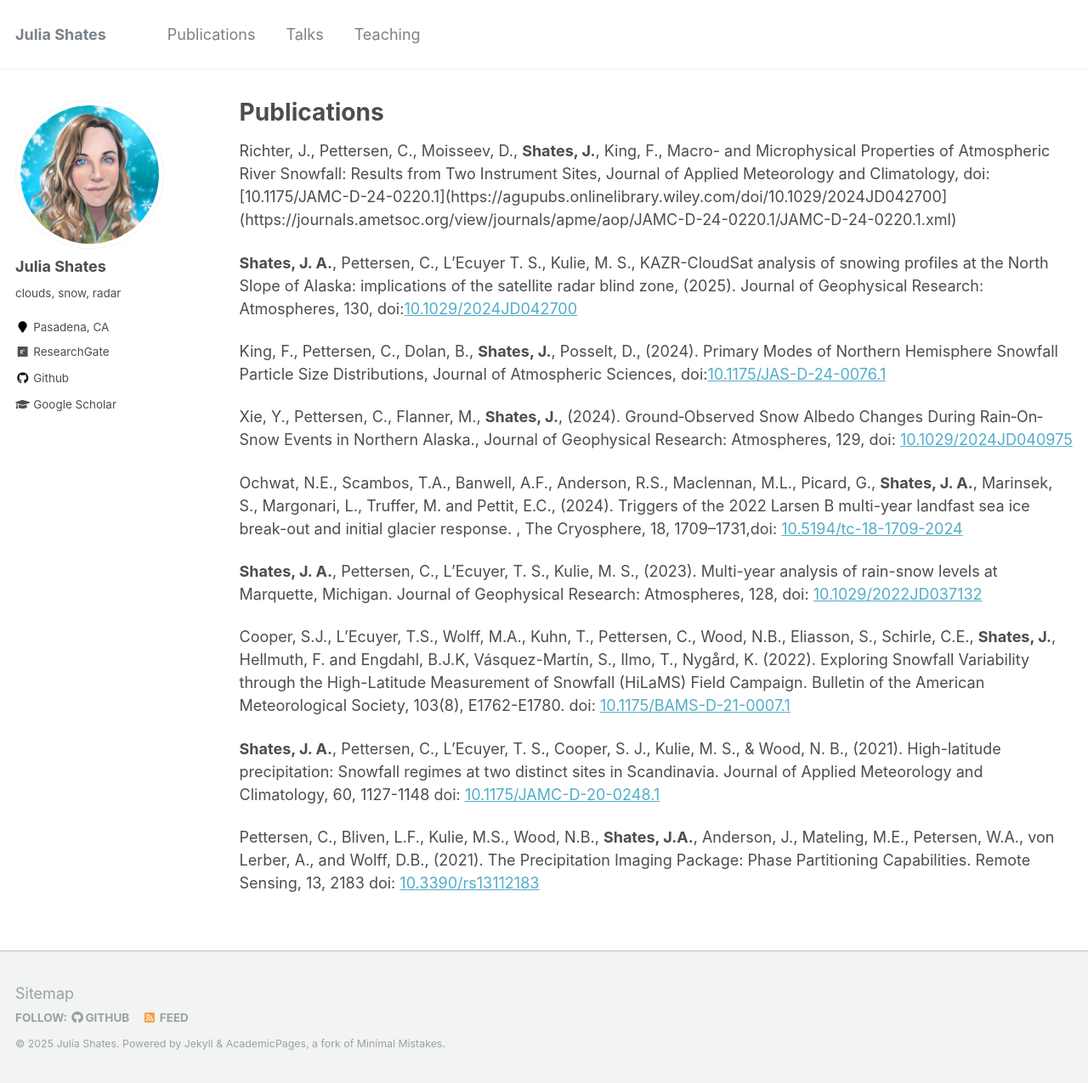
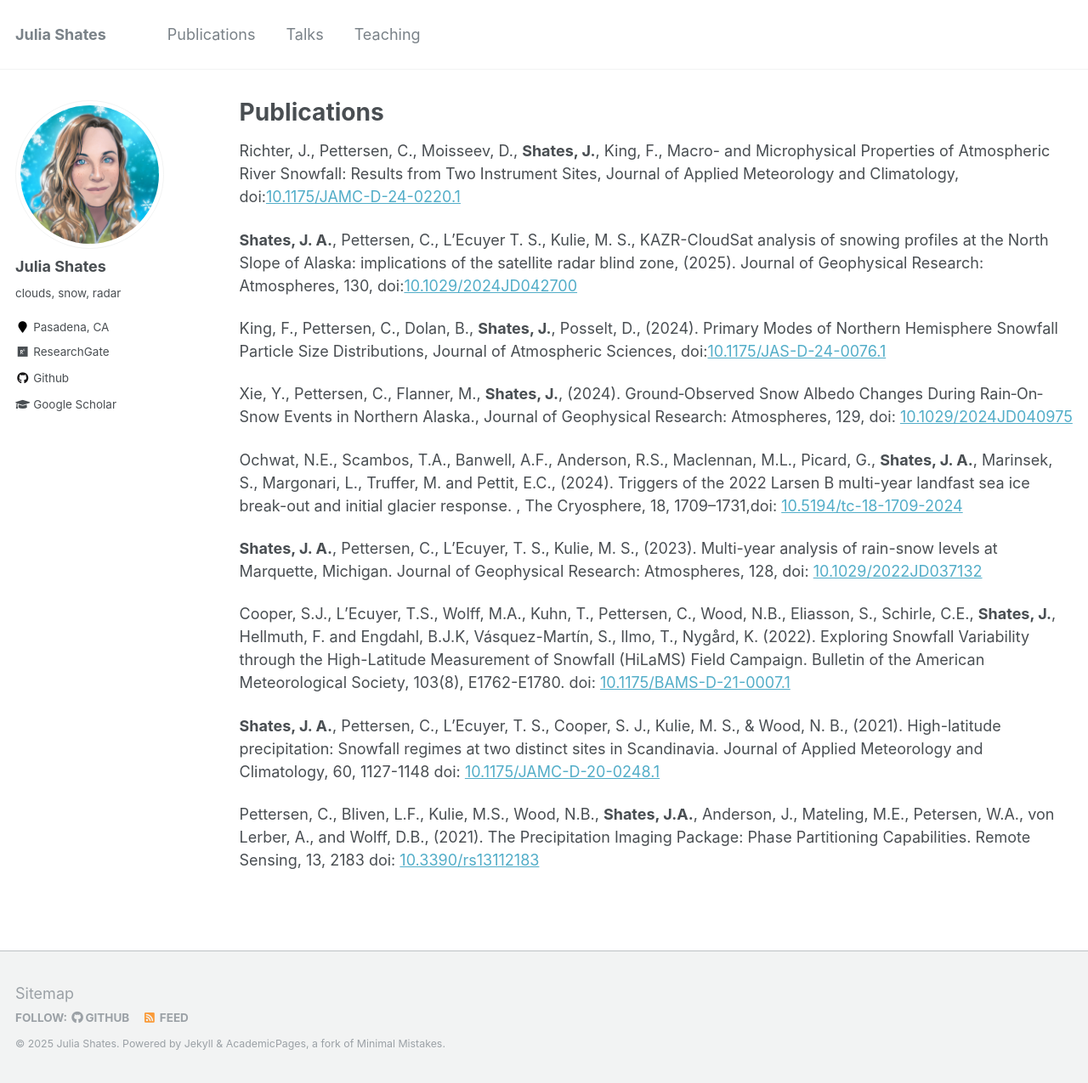
Before and after one commit to shates/shates.github.io, a Jekyll site: the page built from _pages/publications.md, in a window 1280 px wide and 1275 px high. Shown: the whole window at 85% size. Built offline with Jekyll 4.4.1, drawn with Linux system fonts in a browser that asks for light colours; some of the changed lines change nothing that is shown.

Commit message:
Update publications.md

```diff
--- a/_pages/publications.md
+++ b/_pages/publications.md
@@ -5,7 +5,7 @@ permalink: /publications/
 author_profile: true
 ---
 
-Richter, J., Pettersen, C., Moisseev, D., **Shates, J.**, King, F., Macro- and Microphysical Properties of Atmospheric River Snowfall: Results from Two Instrument Sites, Journal of Applied Meteorology and Climatology, doi:[10.1175/JAMC-D-24-0220.1](https://agupubs.onlinelibrary.wiley.com/doi/10.1029/2024JD042700](https://journals.ametsoc.org/view/journals/apme/aop/JAMC-D-24-0220.1/JAMC-D-24-0220.1.xml)
+Richter, J., Pettersen, C., Moisseev, D., **Shates, J.**, King, F., Macro- and Microphysical Properties of Atmospheric River Snowfall: Results from Two Instrument Sites, Journal of Applied Meteorology and Climatology, doi:[10.1175/JAMC-D-24-0220.1](https://journals.ametsoc.org/view/journals/apme/aop/JAMC-D-24-0220.1/JAMC-D-24-0220.1.xml)
 
 **Shates, J. A.**, Pettersen, C., L’Ecuyer T. S., Kulie, M. S., KAZR-CloudSat analysis of
 snowing profiles at the North Slope of Alaska: implications of the satellite radar blind
```
